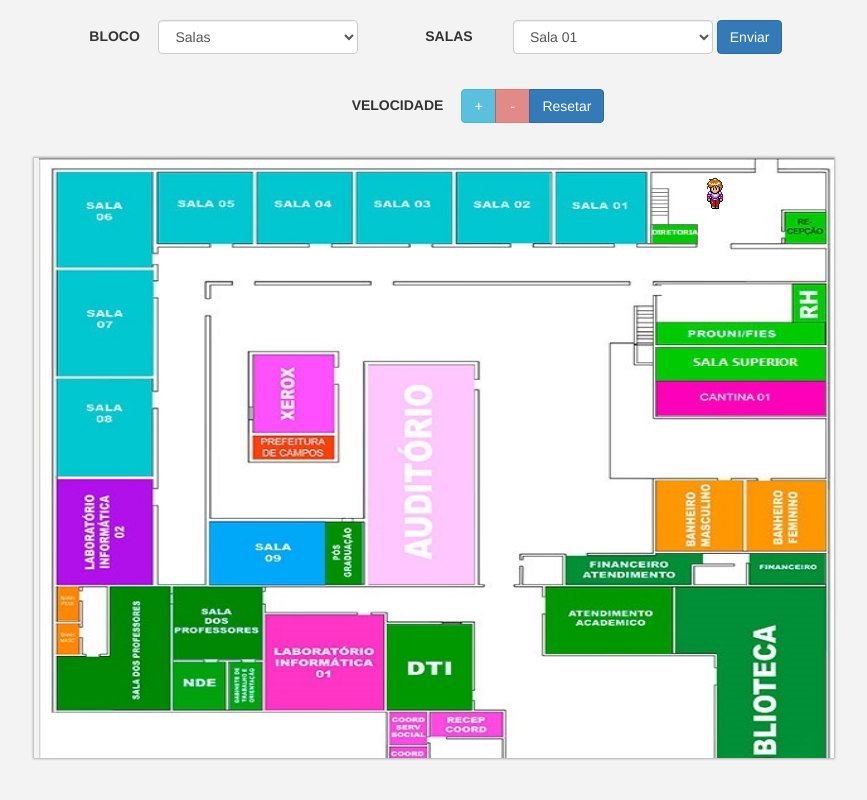
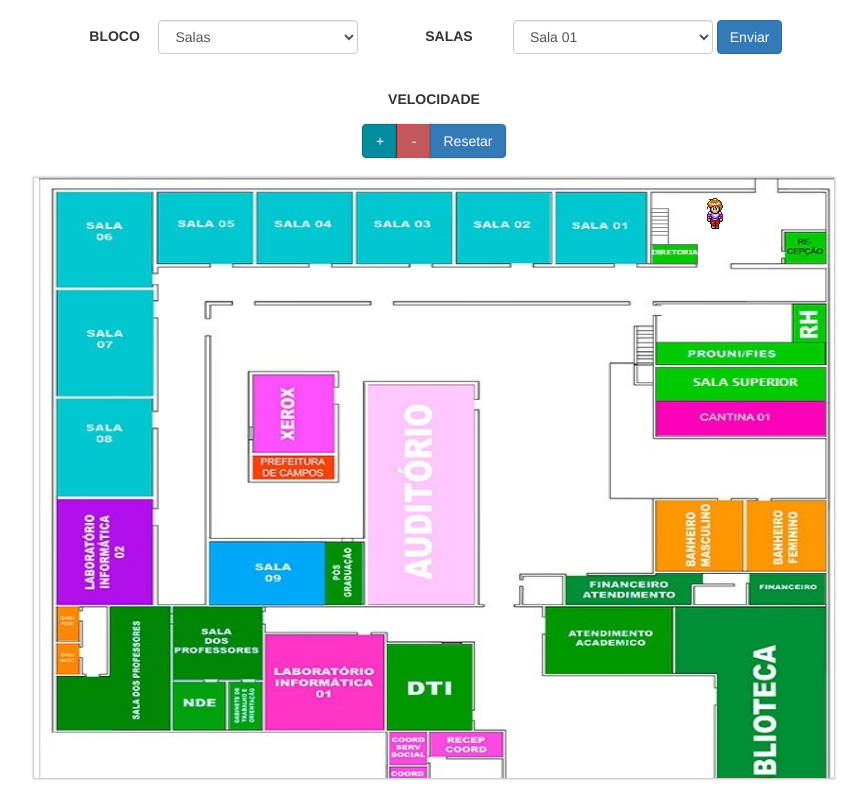
Before and after one commit to J-Eugenio/Mapa, a plain HTML site: page public_html/index.html in a window 1280 px wide. Shown: the whole page, without its empty margins (206-1073 px from the left). Drawn offline with Linux system fonts and the light colour scheme.

Commit message:
Alterações no Css

```diff
--- /dev/null
+++ b/public_html/css/style.css
@@ -0,0 +1,113 @@
+*{
+    padding: 0;
+    margin: 0;
+}
+
+body,html{
+    width: 100%;
+    height: 100%;
+    overflow-y: hidden;
+    overflow-x: hidden;
+    background: #f3f3f3;
+}
+
+.row{
+    margin-top: 20px;
+    margin-bottom: 10px;
+}
+
+canvas {
+    padding-left: 0;
+    padding-right: 0;
+    margin-left: auto;
+    margin-right: auto;
+    display: block;
+    width: 800px;
+    -webkit-box-shadow: 0px 0px 2px 1px rgba(0,0,0,0.28);
+    -moz-box-shadow: 0px 0px 2px 1px rgba(0,0,0,0.28);
+    box-shadow: 0px 0px 2px 1px rgba(0,0,0,0.28);
+}
+
+select {
+    width: 200px !important;
+}
+
+#bloco{
+    width: 80px !important;
+}
+
+#velo{
+    margin-bottom: -20px;
+}
+
+.es{
+    margin-top: -20px;
+}
+
+#veloMenos{
+    background-color: #A30006 !important;
+    border-color: #9a0006 !important;
+}
+
+#veloMais{
+    background-color: #008C9E !important;
+    border-color: #14706f !important;
+}
+
+#resetarMV{
+    box-shadow: 0px 0px 1px 1px rgba(0,0,0,0.1);
+}
+
+#veloMais, #veloMenos {
+    width: 35px !important;
+    font-weight: 500;
+    box-shadow: 0px 0px 1px 1px rgba(0,0,0,0.1);
+}
+
+label {
+    text-align: center !important;
+    width: 120px !important;
+}
+
+.teste {
+    text-align: center !important;
+}
+
+.texto{
+    text-align: center;
+}
+
+#div_atendimentos{
+    position: absolute;
+    z-index: 1;
+}
+
+#div_coord{
+    position: absolute;
+    z-index: 2;
+}
+
+#div_convivencia{
+    position: absolute;
+    z-index: 3;
+}
+
+#div_labs{
+    position: absolute;
+    z-index: 4;
+}
+
+#div_banheiros{
+    position: absolute;
+    z-index: 5;
+}
+
+#div_outros{
+    position: absolute;
+    z-index: 6;
+}
+
+#div_salas{
+    position: absolute;
+    z-index: 6;
+}
--- a/public_html/index.html
+++ b/public_html/index.html
@@ -6,27 +6,11 @@
         <meta charset="UTF-8">
         <script src="js/funcoes.js"></script>
         <script src="js/init.js"></script>
+        <link rel="stylesheet" type="text/css" href="css/style.css">
         <link rel="stylesheet" type="text/css" href="bootstrap/css/bootstrap.min.css">
+        <link rel="stylesheet" href="https://fonts.googleapis.com/css?family=Montserrat+Alternates">
     </head>
     <style type="text/css">
-        *{
-            padding: 0;
-            margin: 0;
-        }
-
-        body,html{
-            width: 100%;
-            height: 100%;
-            overflow-y: hidden;
-            overflow-x: hidden;
-            background: #f3f3f3;
-        }
-
-        .row{
-            margin-top: 20px;
-            margin-bottom: 10px;
-        }
-
         canvas {
             padding-left: 0;
             padding-right: 0;
@@ -37,75 +21,6 @@
             -webkit-box-shadow: 0px 0px 2px 1px rgba(0,0,0,0.28);
             -moz-box-shadow: 0px 0px 2px 1px rgba(0,0,0,0.28);
             box-shadow: 0px 0px 2px 1px rgba(0,0,0,0.28);
-        }
-
-        select {
-            width: 200px !important;
-        }
-
-        #bloco{
-            width: 80px !important;
-        }
-
-        #veloMais, #veloMenos {
-            width: 35px !important;
-        }
-
-        label {
-            text-align: center !important;
-            width: 120px !important;
-        }
-
-        .teste {
-            text-align: center !important;
-        }
-
-        .texto{
-            text-align: center;
-        }
-
-        .btnt{
-            border-radius: 20px;
-        }
-
-        #div_atendimentos{
-            position: absolute;
-            z-index: 1;
-
-        }
-
-        #div_coord{
-            position: absolute;
-            z-index: 2;
-        }
-
-        #div_convivencia{
-            position: absolute;
-            z-index: 3;
-        }
-        #div_labs{
-            position: absolute;
-            z-index: 4;
-
-        }
-
-        #div_banheiros{
-            position: absolute;
-            z-index: 5;
-        }
-
-        #div_outros{
-            position: absolute;
-            z-index: 6;
-        }
-        #div_salas{
-            position: absolute;
-            z-index: 6;
-        }
-        #resetarMV{
-            position: absolute;
-            z-index: 7;
-
         }
     </style>
     <body>
@@ -245,15 +160,28 @@
             </div>
 
             <div class="row texto">
-                    <div class="form-group col-sm-6 col-md-offset-3 teste">
-                        <label id="bloco2">VELOCIDADE</label>
-                        <form method="get" class="btn-group">
-                            <input type="button" class="btn btn-info" id="veloMais" value="+">
-                            <input type="button" class="btn btn-danger" id="veloMenos" value="-">
-                            <input type="button" class="btn btn-primary" id="resetarMV" value="Resetar" />
+                <div class="col-sm-6 col-md-offset-3">
+                <form method="get">
+                    <div class="form-group col-md-auto">
+                        <label id="velo">VELOCIDADE</label>
+                    </div>
+                </form>
+                </div>
+            </div>
+
+            <div class="row texto es">
+                <div class="col-sm-6 col-md-offset-3">
+                <form method="get">
+                    <div class="btn-group col-md-auto">
+                        <form method="get">
+                            <button class="btn btn-info" id="veloMais">+</button>
+                            <button class="btn btn-danger" id="veloMenos">-</button>
+                            <button class="btn btn-primary" id="resetarMV">Resetar</button>
                         </form>
                     </div>
+                </form>
                 </div>
+            </div>
 
             <div id ="div_canvas" class="row">
                 <canvas width="800" height="600"></canvas>
```
